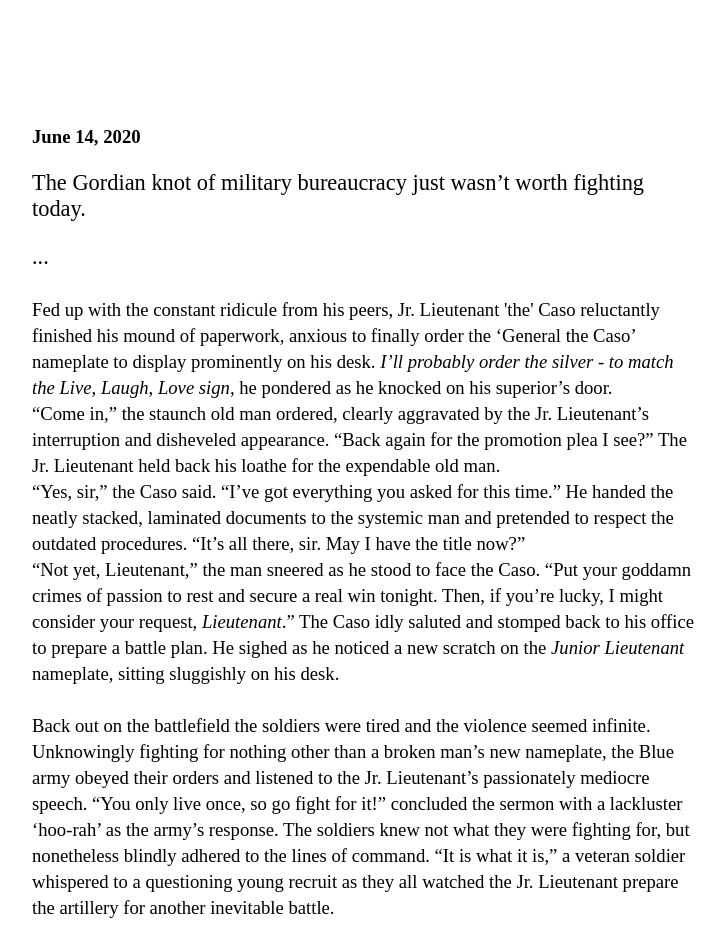
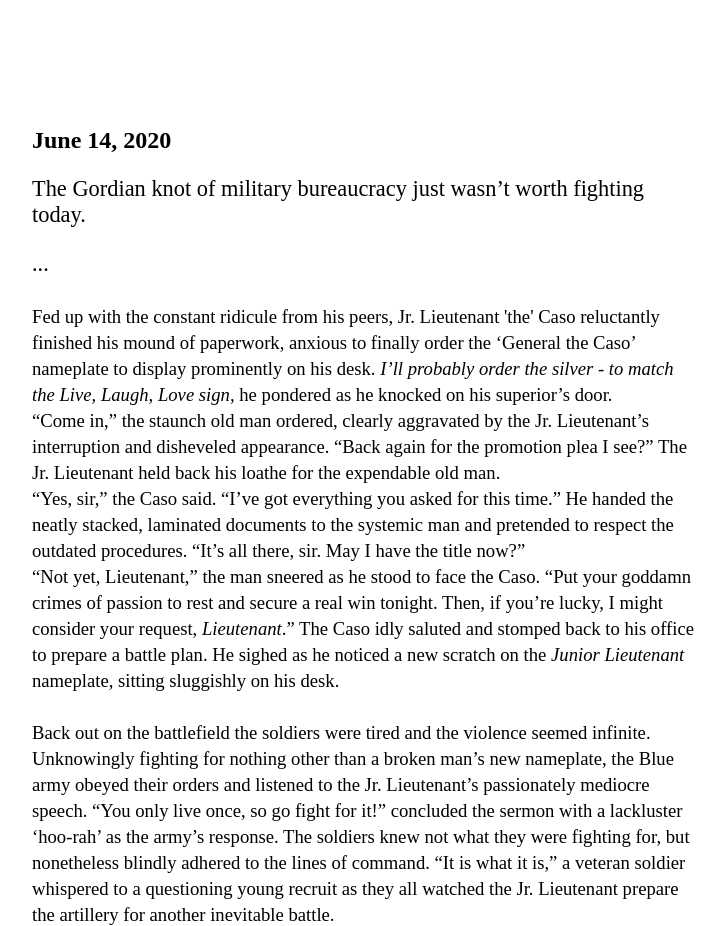
Before and after one commit to kduckets/tfw, a Next.js app: page / in a window 1280 px wide. Shown: the part 7160-8086 px from the top of the page, without its empty margins (277-1002 px from the left). Built offline with nearby package versions, Linux system fonts and the light colour scheme; a web font is replaced by a local one.

Commit message:
Update index.js

```diff
--- a/pages/index.js
+++ b/pages/index.js
@@ -184,7 +184,7 @@ perhaps the world), allowing a blood-colored history to once again, repeat itsel
 
 <div className="fullHeight">
 
-  <h3>June 14, 2020</h3>
+  <h2>June 14, 2020</h2>
   <p> The Gordian knot of military bureaucracy just wasn’t worth fighting today. </p>
 
 <p className="story">...
```
